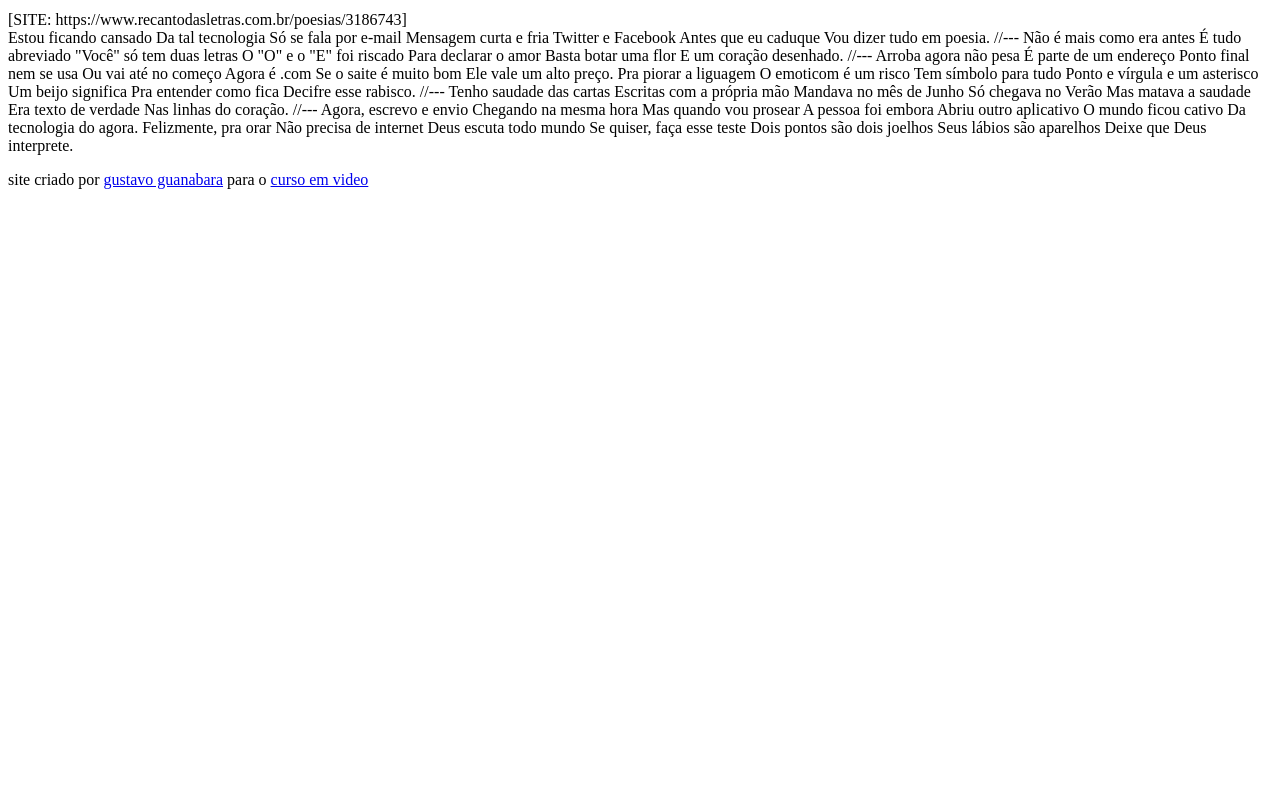
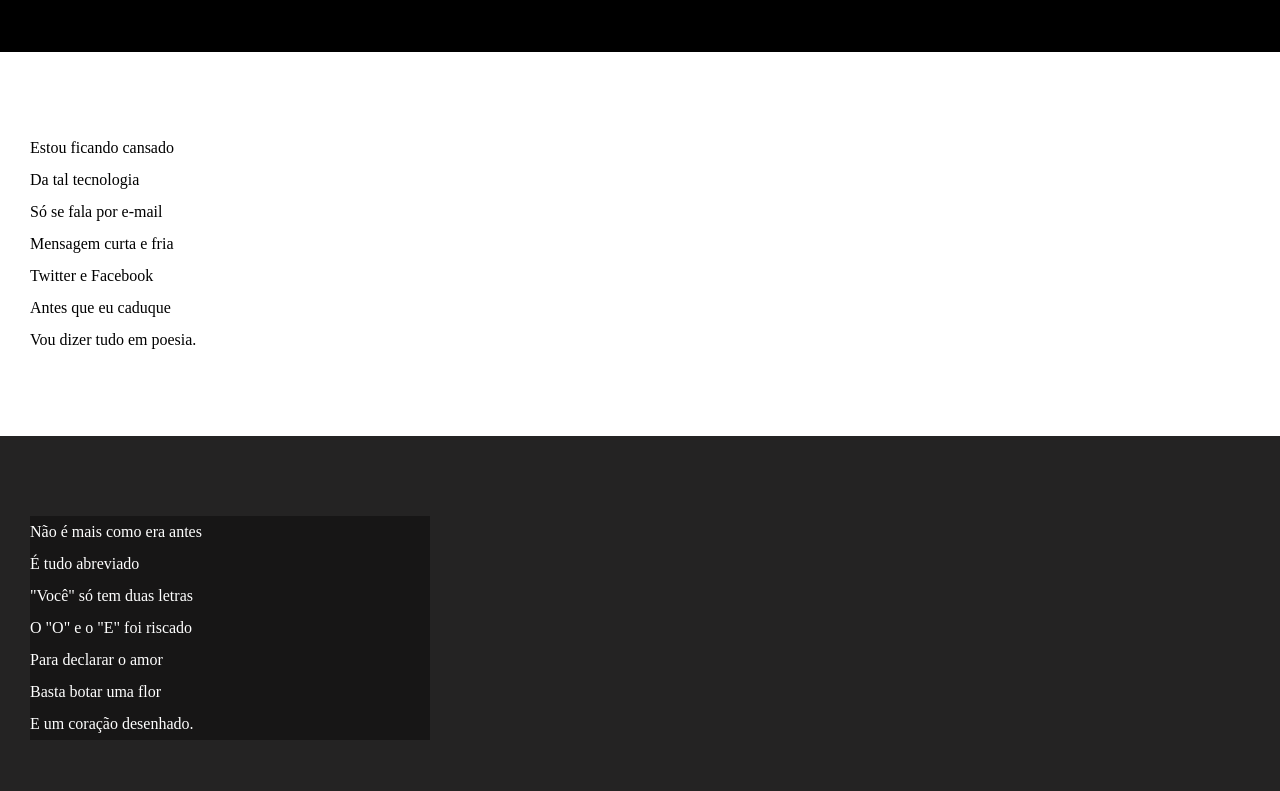
Before and after one commit to VanderleiJunior21/html-css, a plain HTML site: page desafios/d002/index.html in a window 1280 px wide. Shown: the part 103-894 px from the top of the page. Before the commit the page ends 800 px from the top, so only its background shows below. Drawn offline with Linux system fonts and the light colour scheme.

Commit message:
att estilos de textos e blocos

```diff
--- /dev/null
+++ b/desafios/d002/estilo/style.css
@@ -0,0 +1,65 @@
+@charset "UTF-8";
+
+* {
+    margin: 0px;
+    padding: 0px;
+}
+
+html, body {
+    min-height: 100vh;
+    background-color: dark;
+}
+
+header {
+    background-color: black;
+    color: white;
+    text-align: center;
+}
+
+header > h1 {
+    padding-top: 50px;
+    font-variant: small-caps;
+}
+
+header > p {
+    padding-bottom: 50px;
+}
+
+a {
+    color: white;
+    text-decoration: none;
+    font-weight: bolder;
+}
+
+a:hover {
+    text-decoration: underline;
+}
+
+section {
+    padding-top: 10vh;
+    padding-bottom: 10vh;
+    line-height: 2em;
+    padding-left: 30px;
+}
+
+section.normal {
+    background-color: white;
+    color: black;
+}
+
+section.imagem {
+    background-color: rgb(36, 35, 35);
+    color: white;
+}
+
+section.imagem > p {
+    background-color: rgba(0, 0, 0, 0.37);
+    width: 400px;
+}
+
+footer {
+    background-color: black;
+    color: white;
+    text-align: center;
+    padding: 10px;
+}
--- a/desafios/d002/index.html
+++ b/desafios/d002/index.html
@@ -9,72 +9,90 @@
     <header>
         <h1>Cordel Moderno</h1>
         <p>Por <a href="https://www.recantodasletras.com.br/poesias/3186743" target="_blank">Milton Duarte</a></p>
-        [SITE: https://www.recantodasletras.com.br/poesias/3186743]
+        <link rel="stylesheet" href="estilo/style.css">
     </header>
 
-    Estou ficando cansado
-    Da tal tecnologia
-    Só se fala por e-mail
-    Mensagem curta e fria
-    Twitter e Facebook
-    Antes que eu caduque
-    Vou dizer tudo em poesia.
+    <section class="normal">
+        <p>
+            Estou ficando cansado <br>
+            Da tal tecnologia <br>
+            Só se fala por e-mail <br>
+            Mensagem curta e fria <br>
+            Twitter e Facebook <br>
+            Antes que eu caduque <br>
+            Vou dizer tudo em poesia.
+        </p>
+    </section>
 
-    //---
+    <section class="imagem">
+        <p>
+            Não é mais como era antes <br>
+            É tudo abreviado <br>
+            "Você" só tem duas letras <br>
+            O "O" e o "E" foi riscado <br>
+            Para declarar o amor <br>
+            Basta botar uma flor <br>
+            E um coração desenhado.
+        </p>
+    </section>
 
-    Não é mais como era antes
-    É tudo abreviado
-    "Você" só tem duas letras
-    O "O" e o "E" foi riscado
-    Para declarar o amor
-    Basta botar uma flor
-    E um coração desenhado.
+    <section class="normal">
 
-    //---
+            <p>
+                Arroba agora não pesa <br>
+                É parte de um endereço <br>
+                Ponto final nem se usa <br>
+                Ou vai até no começo<br>
+                Agora é .com <br>
+                Se o saite é muito bom <br>
+                Ele vale um alto preço. <br>
+            </p>
+            <p>
+                Pra piorar a liguagem <br>
+                O emoticom é um risco <br>
+                Tem símbolo para tudo <br>
+                Ponto e vírgula e um asterisco <br>
+                Um beijo significa <br>
+                Pra entender como fica <br>
+                Decifre esse rabisco.
+            </p>
 
-    Arroba agora não pesa
-    É parte de um endereço
-    Ponto final nem se usa
-    Ou vai até no começo
-    Agora é .com
-    Se o saite é muito bom
-    Ele vale um alto preço.
+    </section>
 
-    Pra piorar a liguagem
-    O emoticom é um risco
-    Tem símbolo para tudo
-    Ponto e vírgula e um asterisco
-    Um beijo significa
-    Pra entender como fica
-    Decifre esse rabisco.
+    <section class="imagem">
+        <p>
+            Tenho saudade das cartas <br>
+            Escritas com a própria mão <br>
+            Mandava no mês de Junho <br>
+            Só chegava no Verão<br>
+            Mas matava a saudade <br>
+            Era texto de verdade <br>
+            Nas linhas do coração.
+        </p>
+    </section>
 
-    //---
+    <section class="normal">
 
-    Tenho saudade das cartas
-    Escritas com a própria mão
-    Mandava no mês de Junho
-    Só chegava no Verão
-    Mas matava a saudade
-    Era texto de verdade
-    Nas linhas do coração.
+            <p>
+                Agora, escrevo e envio <br>
+                Chegando na mesma hora <br>
+                Mas quando vou prosear <br>
+                A pessoa foi embora <br>
+                Abriu outro aplicativo<br>
+                O mundo ficou cativo <br>
+                Da tecnologia do agora. <br>
+            </p>
+            <p>
+                Felizmente, pra orar  <br>
+                Não precisa de internet  <br>
+                Deus escuta todo mundo <br>
+                Se quiser, faça esse teste <br>
+                Dois pontos são dois joelhos <br>
+                Seus lábios são aparelhos <br>
+                Deixe que Deus interprete.
+            </p>
 
-    //---
-
-    Agora, escrevo e envio
-    Chegando na mesma hora
-    Mas quando vou prosear
-    A pessoa foi embora
-    Abriu outro aplicativo
-    O mundo ficou cativo
-    Da tecnologia do agora.
-
-    Felizmente, pra orar
-    Não precisa de internet
-    Deus escuta todo mundo
-    Se quiser, faça esse teste
-    Dois pontos são dois joelhos
-    Seus lábios são aparelhos
-    Deixe que Deus interprete.
+    </section>
     <footer>
         <p>site criado por <a href="https://gustavoguanabara.github.io" target="_blank">gustavo guanabara</a> para o <a href="https://www.cursoemvideo.com" target="_blank">curso em video</a></p>
     </footer>
```
